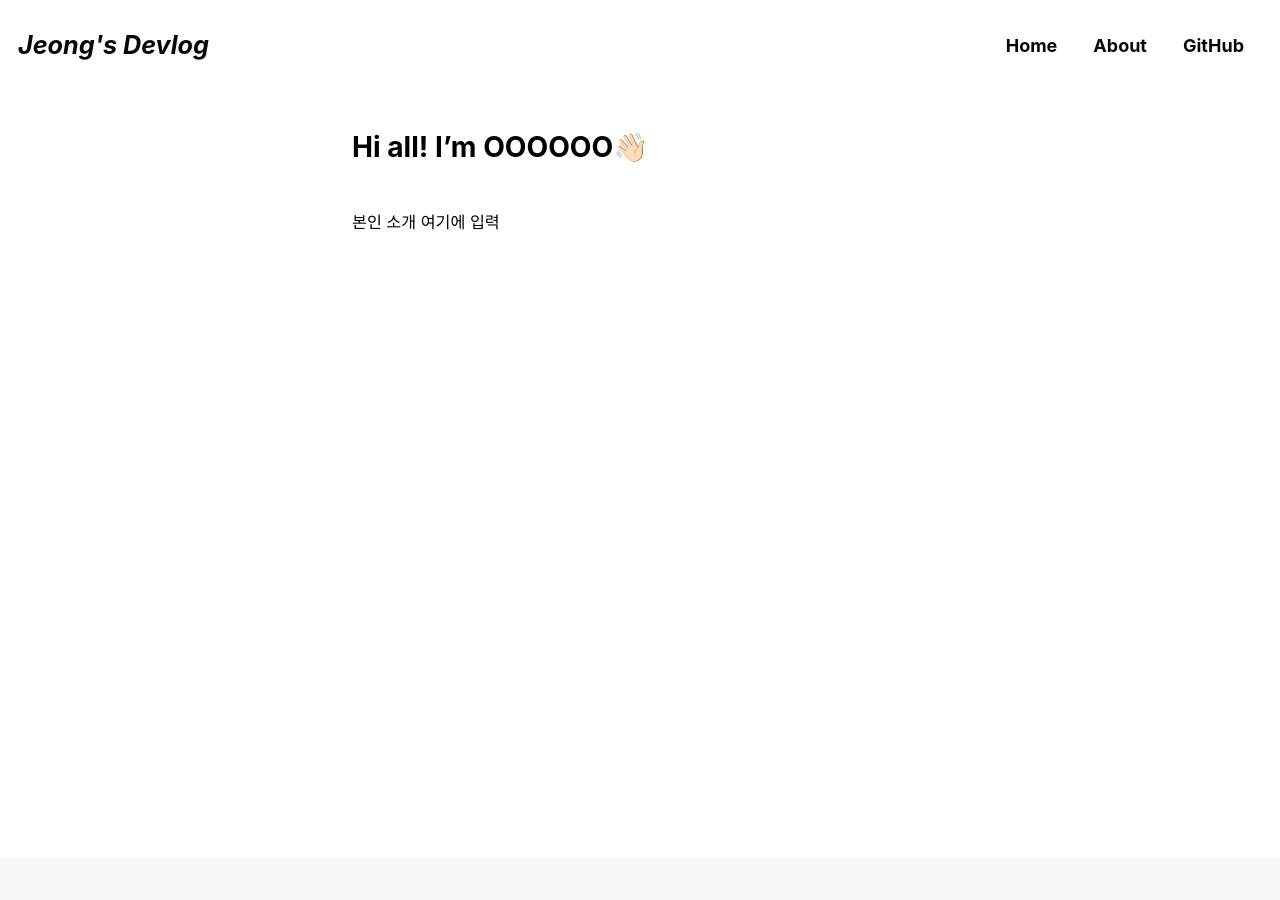
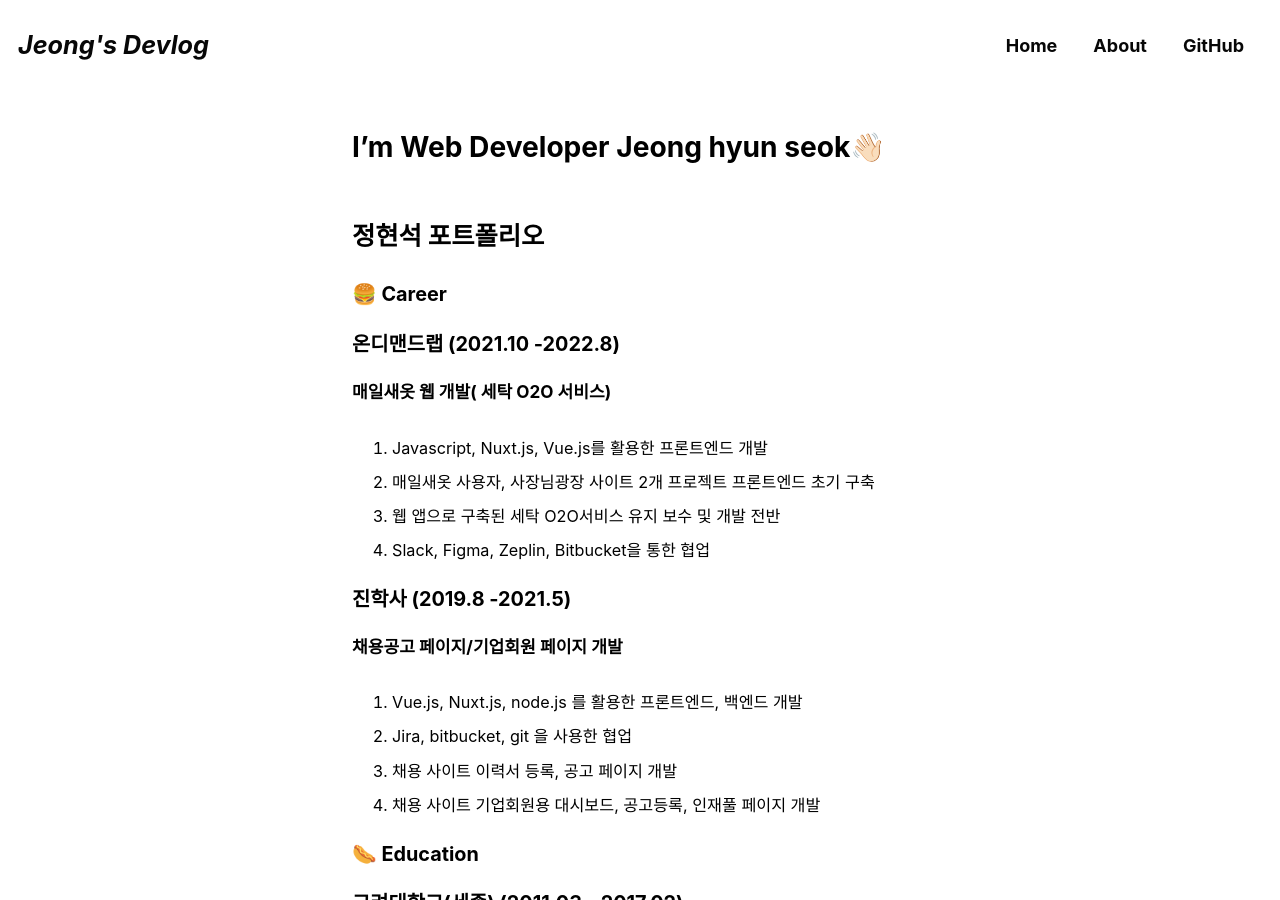
Before and after one commit to jeonghyunseok/jeonghyunseok.github.io, a Jekyll site: the page built from _pages/about.md, in a window 1280 px wide and 900 px high. Built offline with Jekyll 4.4.1, drawn with Linux system fonts in a browser that asks for light colours; cached includes are drawn as plain includes; some web fonts are replaced; some of the changed text lies outside the part shown.

Commit message:
feat. about 수정

```diff
--- a/_pages/about.md
+++ b/_pages/about.md
@@ -1,8 +1,38 @@
 ---
-title: "Hi all! I'm OOOOOO👋🏻"
+title: "I'm Web Developer Jeong hyun seok👋🏻"
 permalink: /about/
 layout: single
 comments: false
 ---
 
-본인 소개 여기에 입력
+# 정현석 포트폴리오
+
+### 🍔 Career
+
+### 온디맨드랩 (2021.10 -2022.8)
+
+##### 매일새옷 웹 개발( 세탁 O2O 서비스)
+
+1. Javascript, Nuxt.js, Vue.js를 활용한 프론트엔드 개발
+2. 매일새옷 사용자, 사장님광장 사이트 2개 프로젝트 프론트엔드 초기 구축
+3. 웹 앱으로 구축된 세탁 O2O서비스 유지 보수 및 개발 전반
+4. Slack, Figma, Zeplin, Bitbucket을 통한 협업
+
+### 진학사 (2019.8 -2021.5)
+
+##### 채용공고 페이지/기업회원 페이지 개발
+
+1. Vue.js, Nuxt.js, node.js 를 활용한 프론트엔드, 백엔드 개발
+2. Jira, bitbucket, git 을 사용한 협업
+3. 채용 사이트 이력서 등록, 공고 페이지 개발
+4. 채용 사이트 기업회원용 대시보드, 공고등록, 인재풀 페이지 개발
+
+### 🌭 Education
+
+### 고려대학교(세종) (2011.03 - 2017.02)
+
+##### 경영학부
+
+### 비트캠프 (2017.06 - 2017.11)
+
+##### Server side를 연동한 Hybrid 웹 앱 응용 SW 엔지니어링 과정 (JAVA, SPRING)
```
